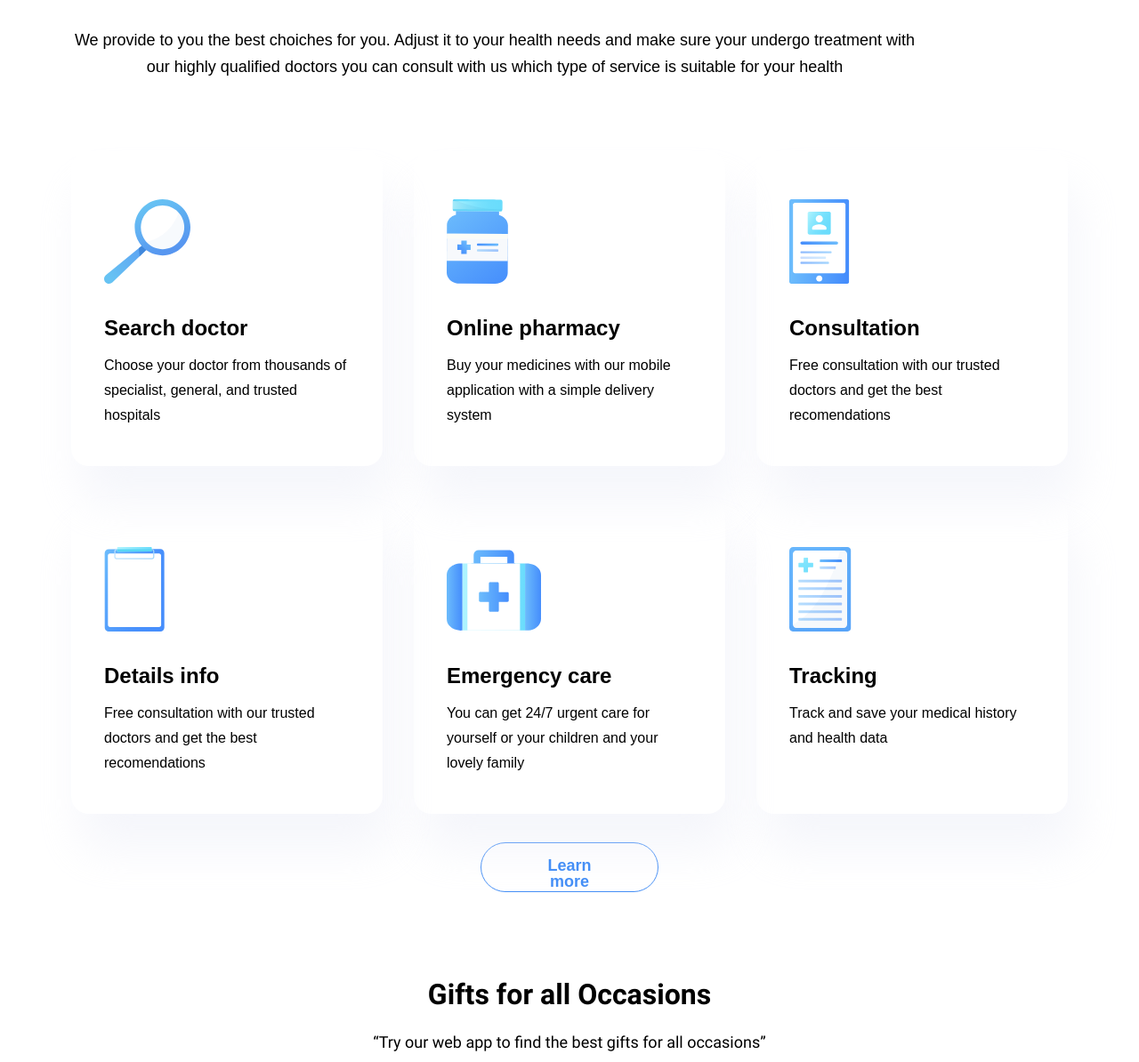
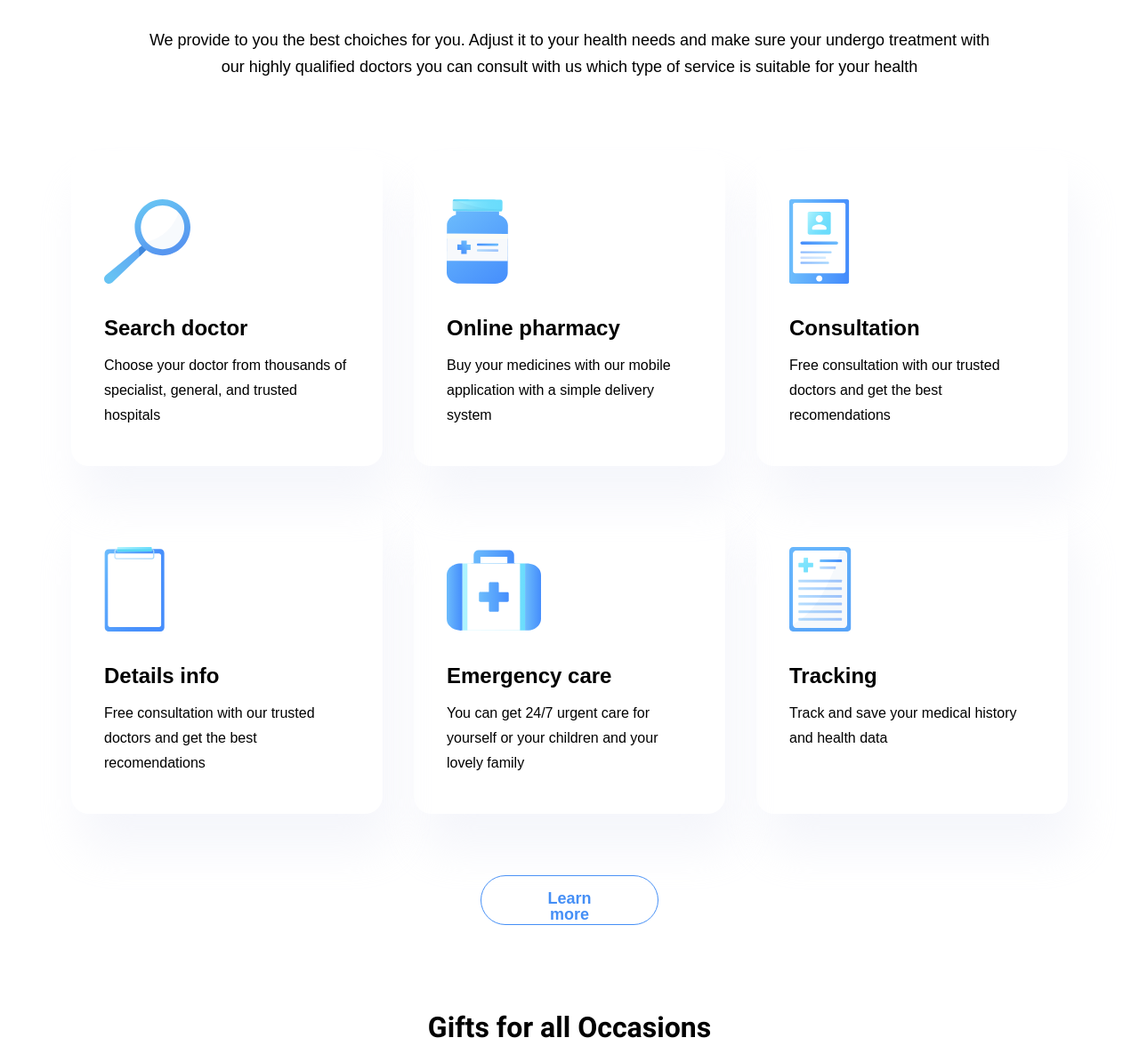
Before and after one commit to alinapiskova/my-homework, a plain HTML site: page homework_11.html in a window 1280 px wide. Shown: the part 99-1293 px from the top of the page at 89% size. Drawn offline with Linux system fonts and the light colour scheme; a web font is replaced by a local one.

Commit message:
Add margin to the section services

```diff
--- a/styles_hw_11.css
+++ b/styles_hw_11.css
@@ -75,6 +75,8 @@ a {
     text-align: center;
     margin-bottom: 80px;
     width: 952px;
+    margin-left: auto;
+    margin-right: auto;
 }
 .img-services{
     margin-bottom: 22px;
@@ -143,7 +145,7 @@ a {
     border: #458FF6 solid 1px;
     padding: 16px 50px;
     color:#458FF6;
-    margin-top: 32px;
+    margin-top: 69px;
     margin-left: auto;
     margin-right: auto;
     justify-self: center;
```
